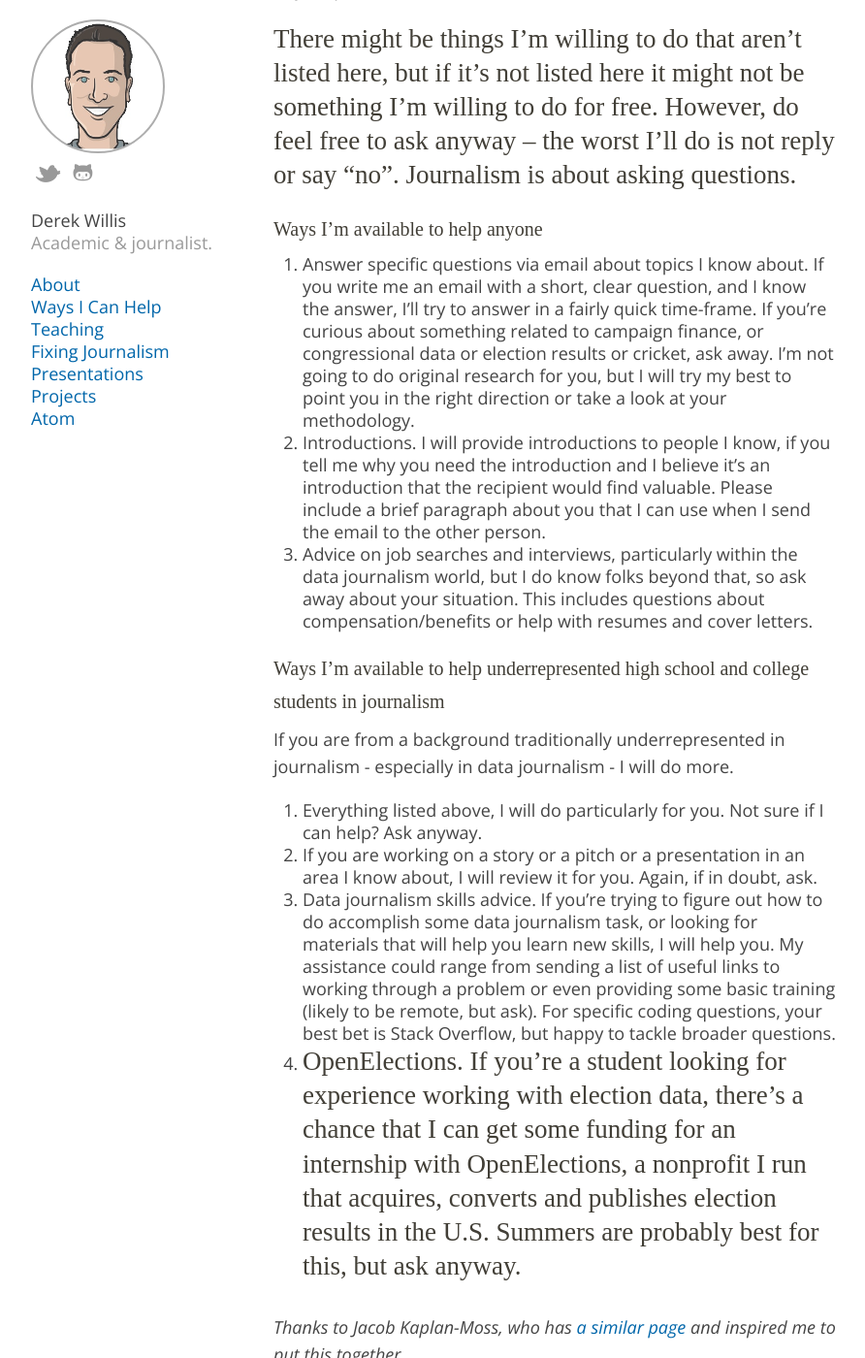
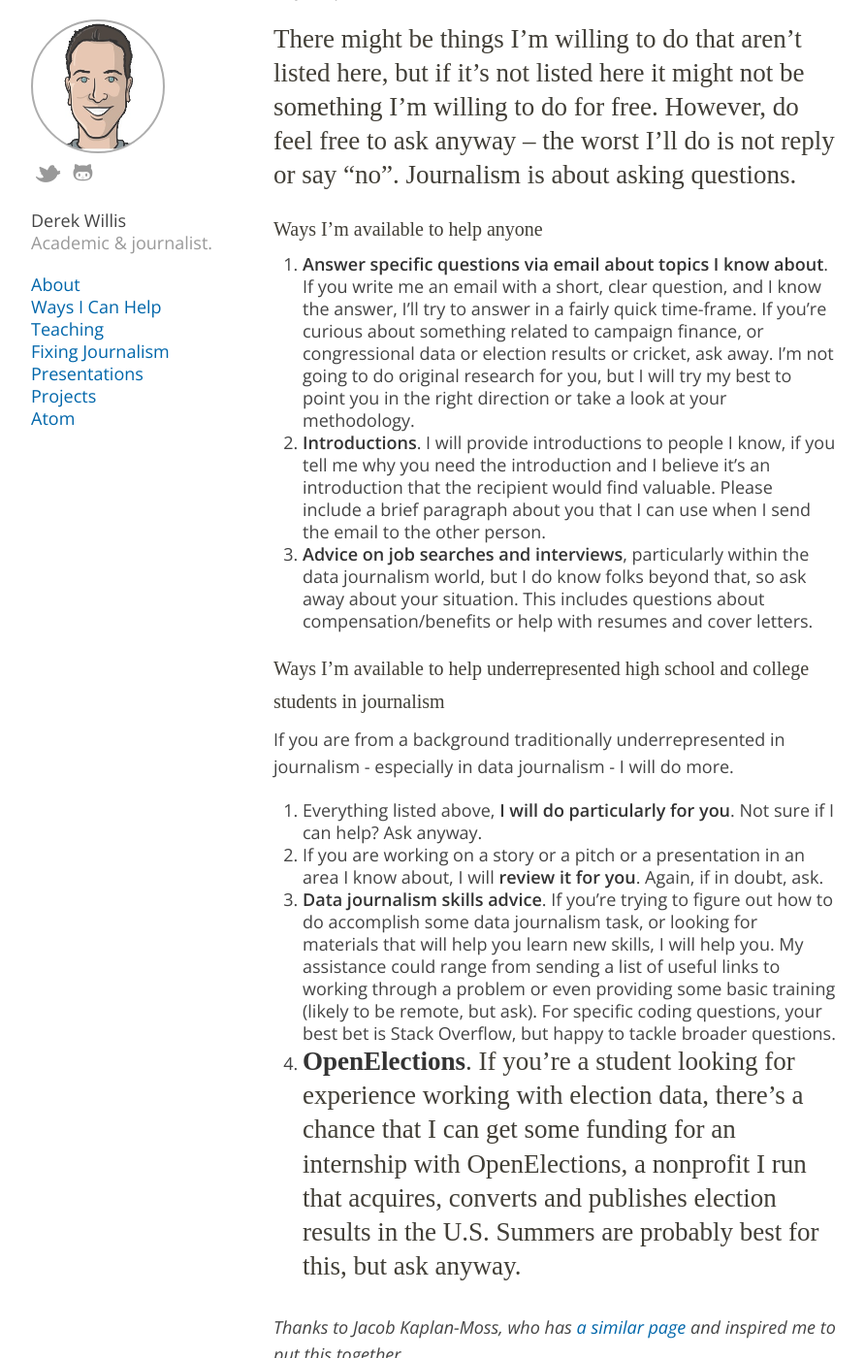
Before and after one commit to dwillis/dwillis.github.com, a Jekyll site: the page built from help.md, in a window 1280 px wide and 1400 px high, scrolled down 313 px. Shown: the whole window at 97% size, without its empty margins (138-1030 px from the left). Built offline with Jekyll 4.4.1, drawn with Linux system fonts in a browser that asks for light colours; some web fonts are replaced.

Commit message:
formatting

```diff
--- a/help.md
+++ b/help.md
@@ -13,18 +13,18 @@ There might be things I'm willing to do that aren’t listed here, but if it's n
 
 ### Ways I’m available to help anyone
 
-1. Answer specific questions via email about topics I know about. If you write me an email with a short, clear question, and I know the answer, I’ll try to answer in a fairly quick time-frame. If you're curious about something related to campaign finance, or congressional data or election results or cricket, ask away. I'm not going to do original research for you, but I will try my best to point you in the right direction or take a look at your methodology.
-2. Introductions. I will provide introductions to people I know, if you tell me why you need the introduction and I believe it’s an introduction that the recipient would find valuable. Please include a brief paragraph about you that I can use when I send the email to the other person.
-3. Advice on job searches and interviews, particularly within the data journalism world, but I do know folks beyond that, so ask away about your situation. This includes questions about compensation/benefits or help with resumes and cover letters.
+1. **Answer specific questions via email about topics I know about**. If you write me an email with a short, clear question, and I know the answer, I’ll try to answer in a fairly quick time-frame. If you're curious about something related to campaign finance, or congressional data or election results or cricket, ask away. I'm not going to do original research for you, but I will try my best to point you in the right direction or take a look at your methodology.
+2. **Introductions**. I will provide introductions to people I know, if you tell me why you need the introduction and I believe it’s an introduction that the recipient would find valuable. Please include a brief paragraph about you that I can use when I send the email to the other person.
+3. **Advice on job searches and interviews**, particularly within the data journalism world, but I do know folks beyond that, so ask away about your situation. This includes questions about compensation/benefits or help with resumes and cover letters.
 
 ### Ways I’m available to help underrepresented high school and college students in journalism
 
 If you are from a background traditionally underrepresented in journalism - especially in data journalism - I will do more.
 
-1. Everything listed above, I will do particularly for you. Not sure if I can help? Ask anyway.
-2. If you are working on a story or a pitch or a presentation in an area I know about, I will review it for you. Again, if in doubt, ask.
-3. Data journalism skills advice. If you're trying to figure out how to do accomplish some data journalism task, or looking for materials that will help you learn new skills, I will help you. My assistance could range from sending a list of useful links to working through a problem or even providing some basic training (likely to be remote, but ask). For specific coding questions, your best bet is Stack Overflow, but happy to tackle broader questions.
-4. OpenElections. If you're a student looking for experience working with election data, there's a chance that I can get some funding for an internship with OpenElections, a nonprofit I run that acquires, converts and publishes election results in the U.S. Summers are probably best for this, but ask anyway.
+1. Everything listed above, **I will do particularly for you**. Not sure if I can help? Ask anyway.
+2. If you are working on a story or a pitch or a presentation in an area I know about, I will **review it for you**. Again, if in doubt, ask.
+3. **Data journalism skills advice**. If you're trying to figure out how to do accomplish some data journalism task, or looking for materials that will help you learn new skills, I will help you. My assistance could range from sending a list of useful links to working through a problem or even providing some basic training (likely to be remote, but ask). For specific coding questions, your best bet is Stack Overflow, but happy to tackle broader questions.
+4. **OpenElections**. If you're a student looking for experience working with election data, there's a chance that I can get some funding for an internship with OpenElections, a nonprofit I run that acquires, converts and publishes election results in the U.S. Summers are probably best for this, but ask anyway.
 ---
 
 _Thanks to Jacob Kaplan-Moss, who has [a similar page](https://jacobian.org/help/) and inspired me to put this together._
```
